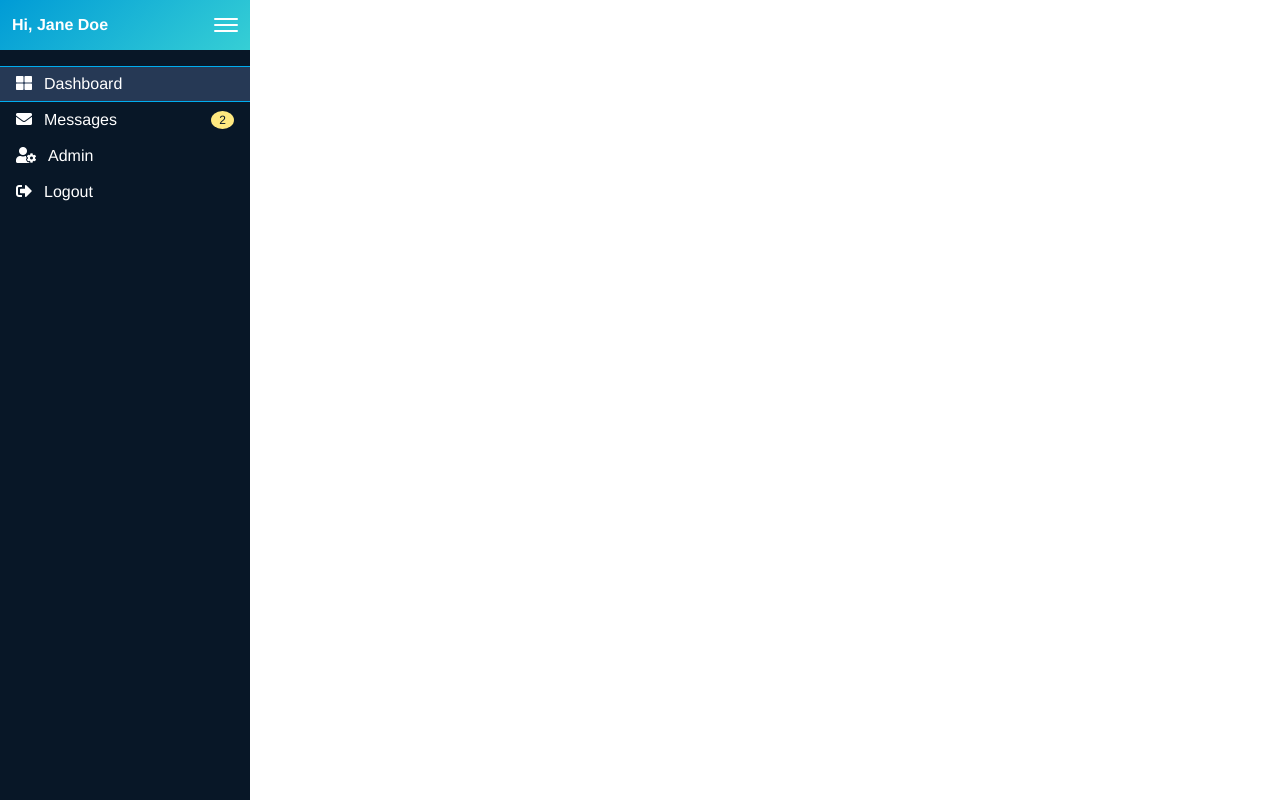
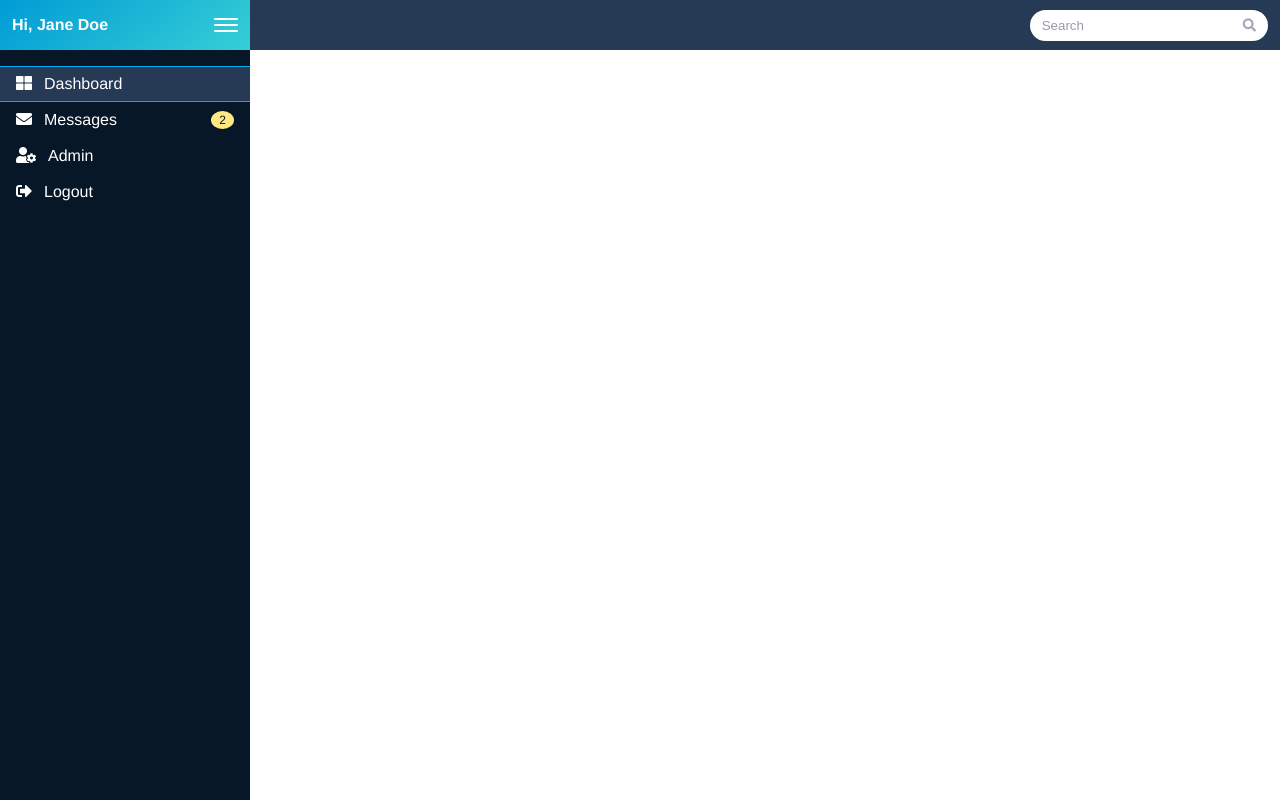
Before and after one commit to ejgoodwin/dashboard_app_potato, a Vue app: page / in a window 1280 px wide. Built offline with nearby package versions, Linux system fonts and the light colour scheme.

Commit message:
added header styling and input

```diff
--- a/src/components/Header.vue
+++ b/src/components/Header.vue
@@ -8,7 +8,14 @@
 				<span class="toggle__line"></span>
 			</div>
 		</div>
-		<div class="header-main"></div>
+		<div class="header-main">
+			<form class="search-form">
+				<input class="search-form__input" type="text" name="" placeholder="Search">
+				<button class="search-form__input-btn">
+					<i class="fas fa-search"></i>
+				</button>
+			</form>
+		</div>
 	</div>
 </template>
 
@@ -20,6 +27,50 @@ export default {
 </script>
 
 <style type="text/css">
+	.header-main {
+		align-items: center;
+		background: #263955;
+		display: flex;
+		justify-content: flex-end;
+		padding: .5rem .75rem;
+	}
+
+	.search-form {
+		display: flex;
+		font-size: .875rem;
+	}
+
+	.search-form__input,
+	.search-form__input-btn {
+		padding: .5rem .75rem;
+		border: none;
+	}
+
+	.search-form__input {
+		border-top-left-radius: 1rem;
+		border-bottom-left-radius: 1rem;
+	}
+
+	.search-form__input-btn {
+		background: white;
+		border-top-right-radius: 1rem;
+		border-bottom-right-radius: 1rem;
+		color: #A3A6B4;
+	}
+
+	.search-form__input::placeholder { /* Chrome, Firefox, Opera, Safari 10.1+ */
+	  color: #989BA8;
+	  opacity: 1; /* Firefox */
+	}
+
+	.search-form__input:-ms-input-placeholder { /* Internet Explorer 10-11 */
+	  color: #989BA8;
+	}
+
+	.search-form__input::-ms-input-placeholder { /* Microsoft Edge */
+	  color: #989BA8;
+	}
+
 	.header-name {
 		align-items: center;
 		background: rgb(0,155,214);
```
